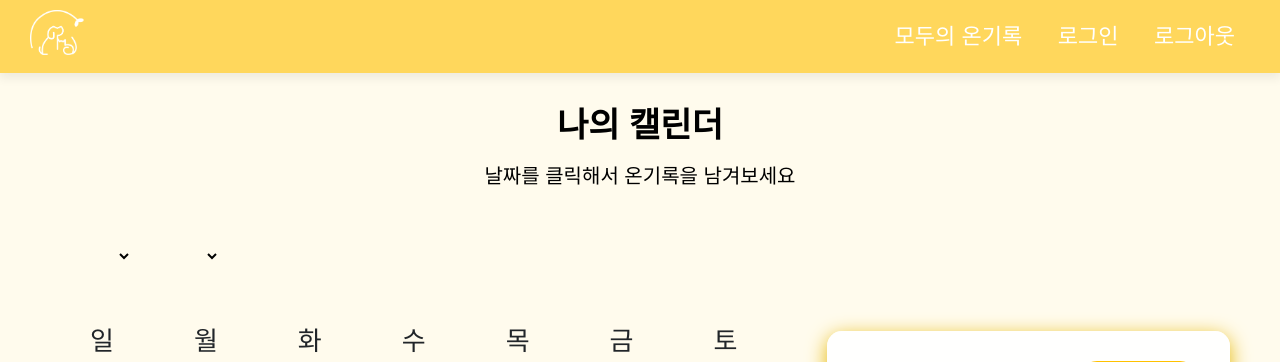
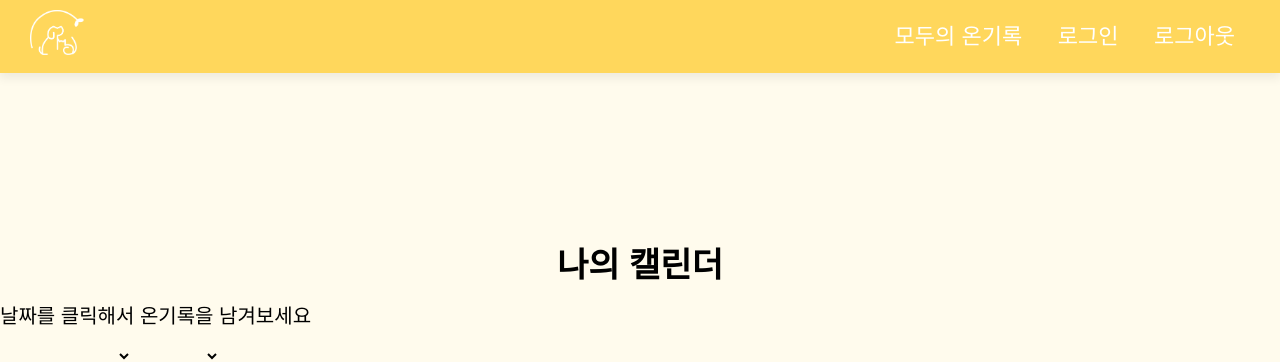
Before and after one commit to pirogramming/On-Record, a Django app: template templates/diaries/view_calendar.html in a window 1280 px wide. Shown: the top 362 px of the page. Run offline with Django 5.2, Linux system fonts and the light colour scheme; the template is opened without the code that fills it, so the values that code supplies are empty; some web fonts are replaced.

Commit message:
fix: background

```diff
--- a/static/css/view_calendar.css
+++ b/static/css/view_calendar.css
@@ -13,14 +13,13 @@
     color: var(--text-black);
     text-align: center;
     margin: 10px 0;
+    margin-top: 150px;
 }
 
 .view-calendar-description{
     font-size: var(--font-size-normal);
     font-weight: var(--font-weight-regular);
     color: var(--text-black);
-    text-align: center;
-    margin: 10px 0 40px;
 }
 
 .background {
@@ -337,7 +336,6 @@ img {
         width: 14.28%;
     }
 }
-
 @media (max-width: 670px) {
     th, td {
         padding: 20px;
```
